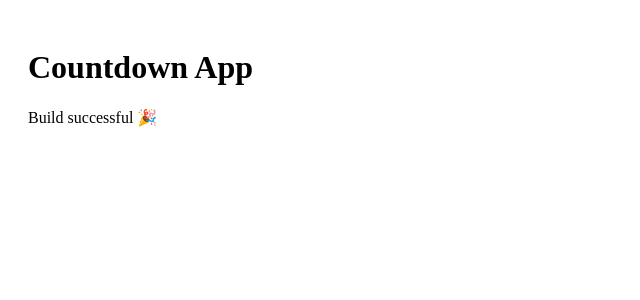
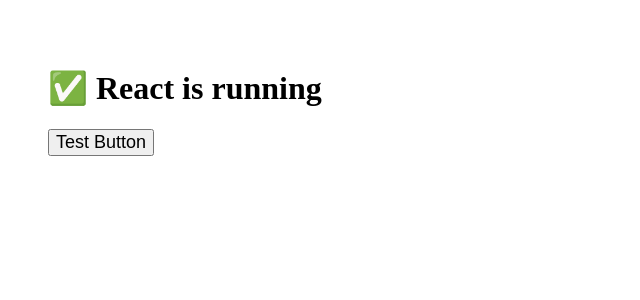
Before and after one commit to Salz123/Countdown-myltiplayer, a React (Vite) app: page / in a window 1280 px wide. Shown: the top 300 px of the page, without its empty margins (0-640 px from the left). Built offline with nearby package versions, Linux system fonts and the light colour scheme.

Commit message:
Update App.jsx

```diff
--- a/src/App.jsx
+++ b/src/App.jsx
@@ -1,8 +1,13 @@
 export default function App() {
   return (
-    <div style={{ padding: 20 }}>
-      <h1>Countdown App</h1>
-      <p>Build successful 🎉</p>
+    <div style={{ padding: 40 }}>
+      <h1>✅ React is running</h1>
+      <button
+        onClick={() => alert("Button works")}
+        style={{ fontSize: 18 }}
+      >
+        Test Button
+      </button>
     </div>
   );
 }
```
